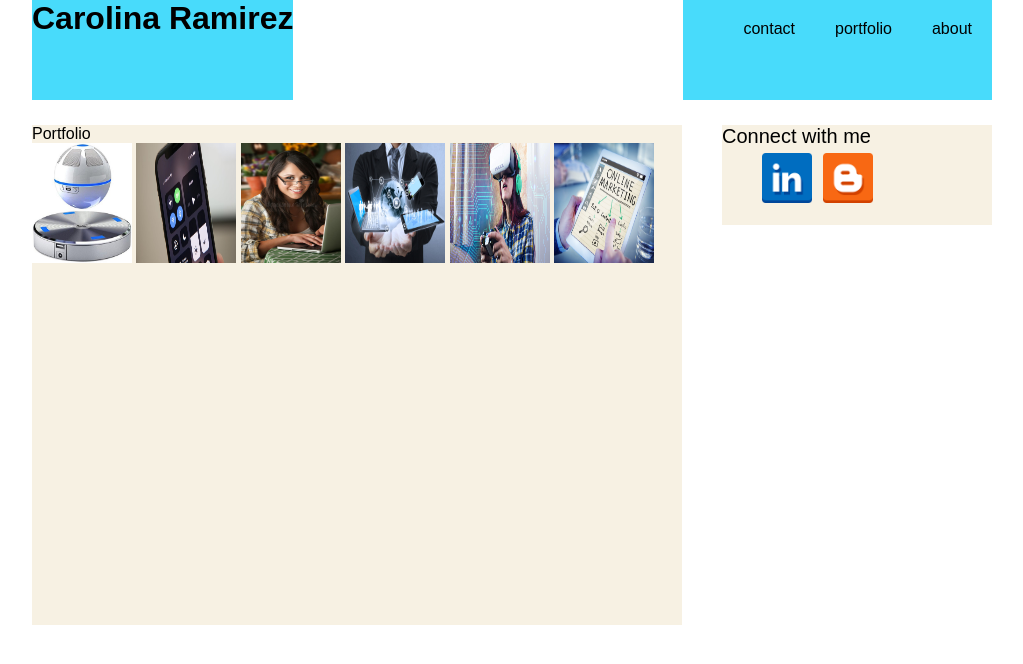
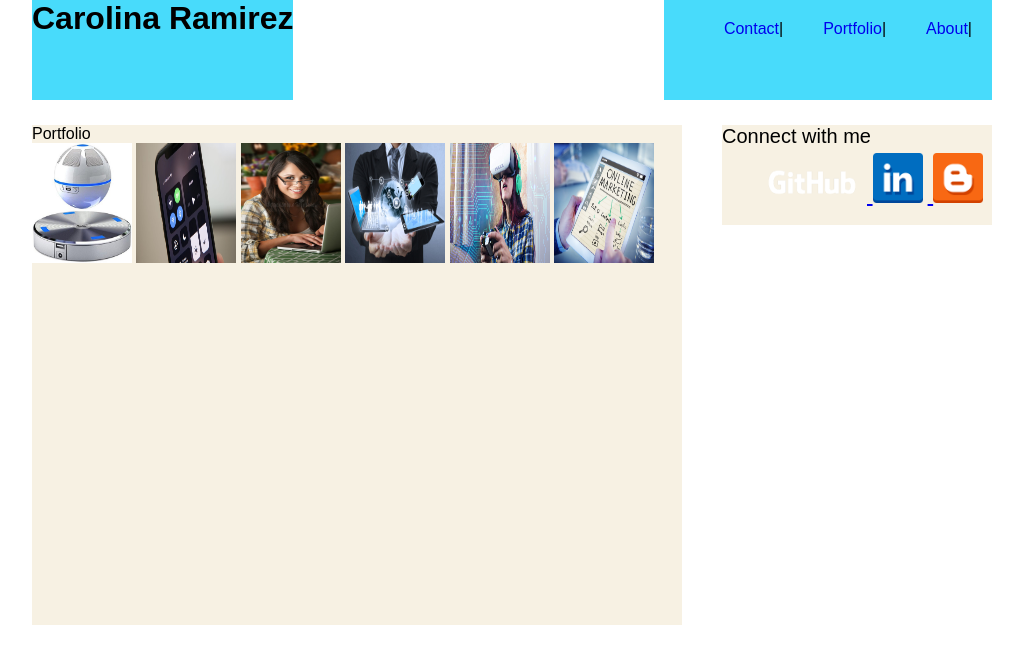
Before and after one commit to rmzcaro/Responsive-Portfolio, a plain HTML site: page portfolio.html in a window 1280 px wide. Shown: the whole page, without its empty margins (128-1151 px from the left). Drawn offline with Linux system fonts and the light colour scheme.

Commit message:
added links

```diff
--- a/portfolio.html
+++ b/portfolio.html
@@ -19,9 +19,10 @@
 
                 <nav>
                     <ul>
-                        <li>about</li>
-                        <li>portfolio</li>
-                        <li>contact</li>
+                         <!--TODO: add nav heading, but hide from rendered view-->
+                 <li><a href="./" title="Go to homepage." style="text-decoration:none">About</a>|</li>
+                 <li><a href="./portfolio.html" title="Check out my portfolio." style="text-decoration:none">Portfolio</a>|</li>
+                 <li><a href="./contact.html" title="Contact me." style="text-decoration:none">Contact</a>|</li>
                     </ul>
                 </nav>
 
@@ -61,10 +62,17 @@
 
                 <div id="smallersection">
                     <ul>
-                       <li><img src="assets/images/linkedin.png"/ style="width:50px; margin-top:5px";></li>
+                            <li>
+                                <a href="https://github.com/rmzcaro" target="_blank">
+                                <img src="assets/images/gitwhite.png"/ style="width:100px; margin-top:5px"></li>
+                            <li>
+                                <a href="https://www.linkedin.com/in/carolinaramirez01/" target="_blank">
+                                <img src="assets/images/linkedin.png"/ style="width:50px; margin-top:5px";></li>
 
-                       <li><img src="assets/images/bloggr.png"/ style="width:50px; margin-top:5px"></li>
-                   </ul>
+                            <li>
+                                <a href="http://stylecaster.com/best-free-blog-sites/" target="_blank">
+                                <img src="assets/images/bloggr.png"/ style="width:50px; margin-top:5px"></li>
+                            </ul>
 
                 </div>
             </div>
```
Also changed, not shown: contact.html (+10 -6 lines).
